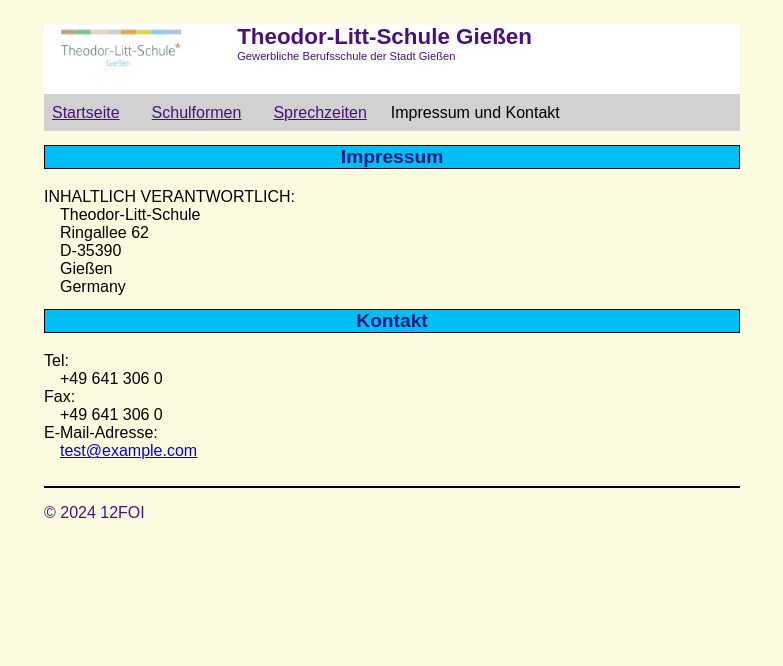
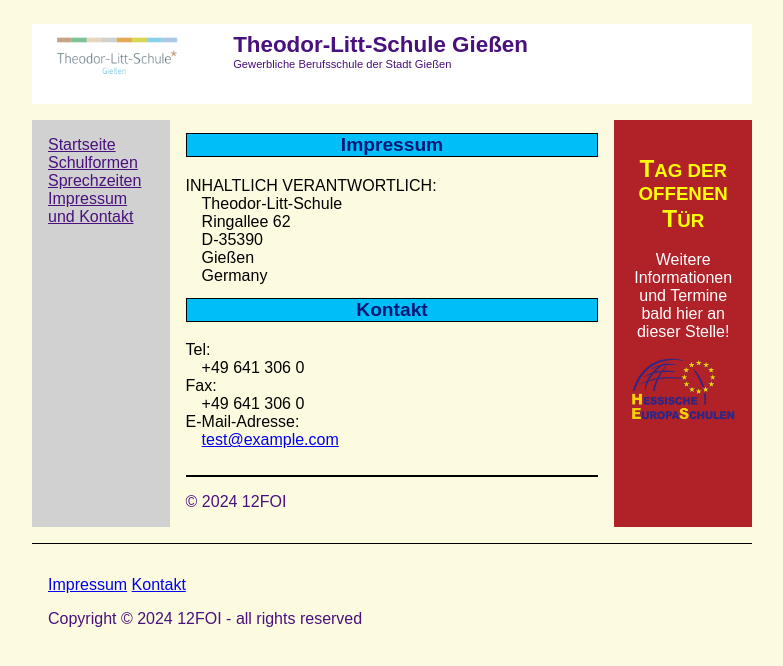
Before and after one commit to TomMaverick/tmn-website, a PHP site: page /uebungen/schulwebsite/contact.html in a window 1280 px wide. Shown: the top 666 px of the page, without its empty margins (248-1031 px from the left). Run offline with PHP 8.4, Linux system fonts and the light colour scheme.

Commit message:
Grid layout done

```diff
--- a/uebungen/schulwebsite/contact.html
+++ b/uebungen/schulwebsite/contact.html
@@ -4,11 +4,13 @@
     <meta charset="UTF-8">
     <meta name="viewport" content="width=device-width, initial-scale=1.0">
     <link rel="stylesheet" href="css/styles.css">
+    <link rel="stylesheet" href="https://cdnjs.cloudflare.com/ajax/libs/font-awesome/6.0.0/css/all.min.css">
     <title>Theodor-Litt-Schule, Gießen - Programmierübung</title>
 </head>
 <body>
+<div class="grid-container">
     <header>
-    <div class ="header-img">
+        <div class="header-img">
             <a href="index.html" aria-label="Zurück zur Startseite">
                 <img src="assets/img/logo_tls.png" alt="Logo der Theodor-Litt-Schule, Gießen">
             </a>
@@ -17,13 +19,13 @@
             <p class="header-title">Theodor-Litt-Schule Gießen</p>
             <p class="header-subtitle">Gewerbliche Berufsschule der Stadt Gießen</p>
         </div>
-
+    </header>
     <nav class="header-nav">
         <ul>
             <li><a href="index.html">Startseite</a></li>
             <li><a href="index.html#Schulformen">Schulformen</a></li>
             <li><a href="index.html#Sprechzeiten">Sprechzeiten</a></li>
-            <li>Impressum und Kontakt</li>
+            <li><a href="index.html#Impressum">Impressum und Kontakt</a></li>
         </ul>
     </nav>
 </header>
@@ -44,11 +46,26 @@
     <p class="contact-no-indent">Fax:</p>
     <p class="contact-indent">+49 641 306 0</p>
     <p class="contact-no-indent">E-Mail-Adresse:</p>
-    <p class="contact-indent"><a href= "mailto: test@example.com">test@example.com</a></p>
+    <p class="contact-indent"><a href="mailto:test@example.com">test@example.com</a></p>
 
     <br>
     <hr>
     <p class="text-light">© 2024 12FOI</p>
 </main>
+
+<aside class="sidebar">
+    <h3><span class="large-t">T</span>AG DER OFFENEN <span class="large-t">T</span>ÜR</h3>
+    <p>Weitere Informationen und Termine bald hier an dieser Stelle!</p>
+    <img src="assets/img/europaschule.png" alt="Hessische Europa Schulen Banner">
+</aside>
+
+<footer>
+    <p>
+        <a href="contact.html#Impressum">Impressum</a>
+        <a href="contact.html#Kontakt">Kontakt</a>
+    </p>
+    <p class="text-light">Copyright © 2024 12FOI - all rights reserved</p>
+</footer>
+</div>
 </body>
 </html>
--- a/uebungen/schulwebsite/css/styles.css
+++ b/uebungen/schulwebsite/css/styles.css
@@ -29,18 +29,17 @@ body {
     background-color: var(--background-light);
     color: var(--text-black);
     font-family: Arial, Helvetica, sans-serif;
-    max-width: 43.5em;
+    max-width: 45em;
     margin: 1.5em auto;
 }
 
 header {
+    grid-area: header;
     background-color: var(--header-light);
     display: flex;
     justify-content: flex-start;
     align-items: flex-start;
-    position: relative;
-    height: auto;
-    padding: 0 1em 1.2em 0;
+    padding: 0.5em;
 }
 
 header a img {
@@ -48,7 +47,7 @@ header a img {
     display: flex;
     justify-content: flex-start;
     align-items: center;
-    margin: 0.0em 3em 2.5em 0.5em;
+    margin: 0.0em 3em 1em 0.5em;
 }
 
 .header-title {
@@ -66,35 +65,23 @@ header a img {
 }
 
 nav {
+    grid-area: nav;
     background-color: var(--nav-light);
-    position: absolute;
-    bottom: 0;
-    width: 100%;
-    height: 2.3em;
+    padding: 1em;
     display: flex;
-    justify-content: left;
-    align-items: center;
+    flex-direction: column;
 }
 
 nav ul {
     list-style: none;
     margin: 0;
     padding: 0;
-    display: flex;
-    align-items: center;
-    gap: 1.5em;
+
 }
 
 nav a {
     color: var(--text-light);
     display: block;
-    padding-left: 0.5em;
-}
-
-nav span {
-    color: var(--span-light);
-    display: inline-block;
-    padding-left: 1em;
 }
 
 .main-title {
@@ -137,7 +124,6 @@ table, th, td {
     border: 0.1em solid var(--table-border-light);
     padding: 1em 0.6em;
     margin-bottom: 2em;
-
 }
 
 hr {
@@ -151,3 +137,50 @@ hr {
 .contact-indent {
     margin: 0 0 0 1em;
 }
+
+.grid-container {
+    display: grid;
+    grid-template-areas:
+        "header header header"
+        "nav main aside"
+        "footer footer footer";
+    grid-template-columns: 1fr 3fr 1fr;
+    grid-template-rows: auto 1fr auto;
+    gap: 1em;
+}
+
+main {
+    grid-area: main;
+    background-color: var(--background-light);
+}
+
+aside.sidebar {
+    grid-area: aside;
+    background-color: #b02128;
+    padding: 1em;
+    color: white;
+    text-align: center;
+}
+.sidebar h3 {
+    color: yellow;
+}
+
+.sidebar .large-t {
+    font-size: 1.3em;
+    font-weight: bold;
+}
+
+.sidebar img {
+    max-width: 100%;
+    height: auto;
+    display: block;
+    margin: 0 auto;
+}
+
+footer {
+    grid-area: footer;
+    background-color: var(--background-light);
+    text-align: left;
+    padding: 1em;
+    border-top: 1px solid var(--table-border-light);
+}
```
Also changed, not shown: uebungen/schulwebsite/index.html (+37 -18 lines), uebungen/schulwebsite/assets/img/europaschule.png (added). Lines whose indentation alone changed are shown as unchanged.
